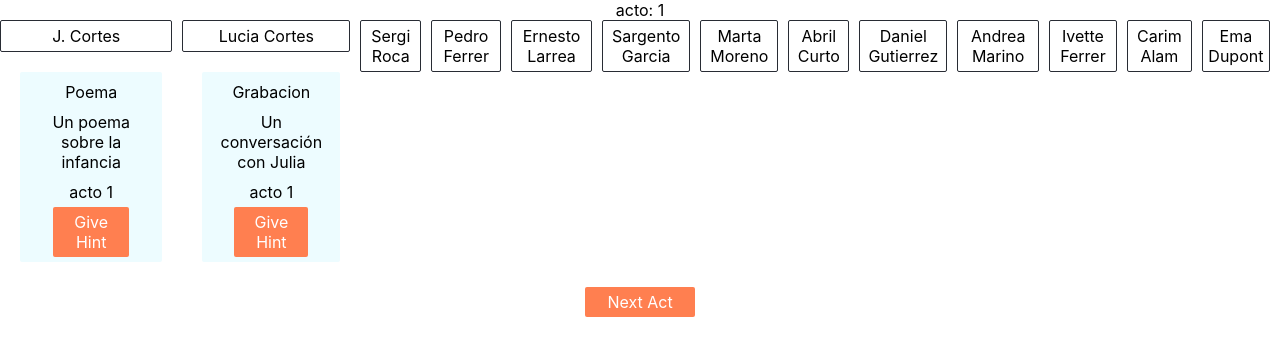
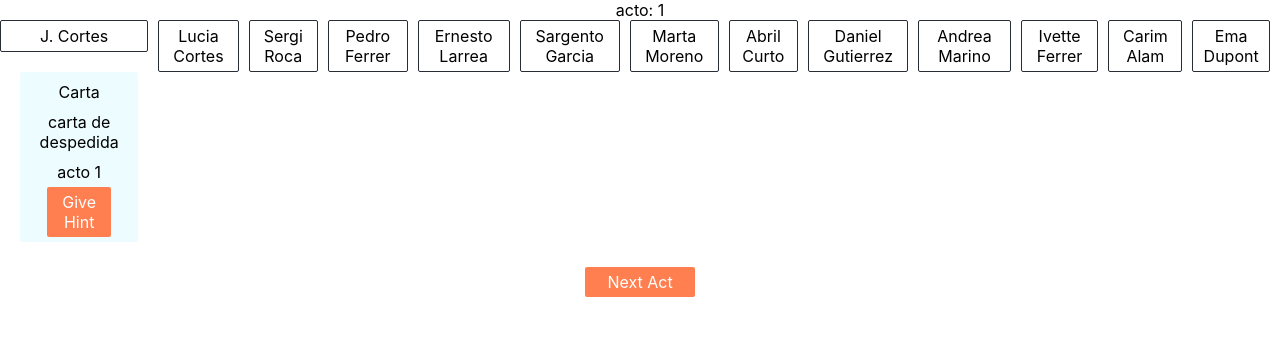
Before and after one commit to Diana0604/tfm-adri, a React (Create React App) app: page / in a window 1280 px wide. Shown: the top 356 px of the page. Built offline with nearby package versions, Linux system fonts and the light colour scheme.

Commit message:
refactor hints

```diff
--- a/@types.ts
+++ b/@types.ts
@@ -2,7 +2,6 @@ type Character = {
   name: CharacterName,
   surname: string,
   title?: string,
-  hints: Hint[][]
 }
 
 type HintType = 'Carta' | 'Postal' | 'Fotografia' | 'Grabacion' | 'Poema' | 'Misc'
@@ -13,5 +12,5 @@ type Hint = {
   type: HintType,
   name: string,
   hintDependency?: string,
-  duplicated?: CharacterName,
+  belongsTo: CharacterName[]
 }
--- a/src/App.tsx
+++ b/src/App.tsx
@@ -1,12 +1,15 @@
 import "./App.css";
 import ArgumentContextProvider from "./contexts/ArgumentContextProvider";
 import ManagerComponent from "./components/ManagerComponent";
+import HintContextProvider from "./contexts/HintContextProvider";
 
 function App() {
   return (
     <div className="App container">
       <ArgumentContextProvider>
-        <ManagerComponent />
+        <HintContextProvider>
+          <ManagerComponent />
+        </HintContextProvider>
       </ArgumentContextProvider>
     </div>
   );
--- a/src/components/CharacterComponent.tsx
+++ b/src/components/CharacterComponent.tsx
@@ -1,18 +1,41 @@
-import { useContext } from "react";
+import { useContext, useEffect, useState } from "react";
 import HintComponent from "./HintComponent";
 import { CharacterContext } from "../contexts/CharacterContext";
-import HintContextProvider from "../contexts/HintContextProvider";
+import { HintContext } from "../contexts/HintContextProvider";
+import { ArgumentContext } from "../contexts/ArgumentContextProvider";
 
 const CharacterComponent = () => {
   const character = useContext(CharacterContext);
+
+  const { act } = useContext(ArgumentContext);
+
+  const { leftHints } = useContext(HintContext);
+
+  const [currentHint, setCurrentHint] = useState<Hint>();
+  const [hintAct, setHintAct] = useState<number>(0);
+
+  useEffect(() => {
+    for (const nextAct in leftHints) {
+      //if beyond act return
+      if (Number(nextAct) + 1 > act) break;
+
+      //check if active hint for this character
+      for (const hint of leftHints[nextAct]) {
+        if (hint.belongsTo.includes(character.name)) {
+          setHintAct(Number(nextAct) + 1);
+          setCurrentHint(hint);
+          return;
+        }
+      }
+    }
+  }, [act, leftHints]);
+
   return (
     <div>
       <div className="outlined">
         {character.title} {character.name} {character.surname}
       </div>
-      <HintContextProvider>
-        <HintComponent />
-      </HintContextProvider>
+      <HintComponent currentHint={currentHint} actIndex={hintAct} />
     </div>
   );
 };
--- a/src/components/HintComponent.tsx
+++ b/src/components/HintComponent.tsx
@@ -1,8 +1,14 @@
 import { useContext } from "react";
 import { HintContext } from "../contexts/HintContextProvider";
 
-const HintComponent = () => {
-  const { currentHint, nextHint, actIndex } = useContext(HintContext);
+interface HintProps {
+  currentHint: Hint | undefined;
+  actIndex: number;
+}
+
+const HintComponent = (props: HintProps) => {
+  const { currentHint, actIndex } = props;
+
   return (
     <div
       className={`soft-background margin-20 ${
@@ -17,16 +23,8 @@ const HintComponent = () => {
 
           <div className="padding-5">acto {actIndex}</div>
 
-          {currentHint.duplicated ? (
-            <div className="padding-5">
-              compartida con {currentHint.duplicated}
-            </div>
-          ) : undefined}
-
           <div className="container">
-            <button className="button" onClick={nextHint}>
-              Give Hint
-            </button>
+            <button className="button">Give Hint</button>
           </div>
         </>
       ) : undefined}
--- a/src/constants.ts
+++ b/src/constants.ts
@@ -1,196 +1,102 @@
 export const characters: Character[] = [
   {
     name: 'J.',
-    surname: 'Cortes',
-    hints: [
-      //act 1
-      [
-        {
-          type: 'Carta',
-          name: 'carta de despedida',
-        },
-        {
-          type: 'Fotografia',
-          name: 'Foto carnet',
-        }
-      ],
-      //act 2
-      [
-        {
-          type: 'Poema',
-          name: 'Un poema sobre la infancia',
-        },
-        {
-          type: 'Grabacion',
-          name: 'Una grabacion al piano',
-        },
-        {
-          type: 'Grabacion',
-          name: 'Una conversacion con Lucia',
-          hintDependency: 'fotografia de boda - Lucia',
-        }
-      ],
-      //act 3
-      [
-        {
-          type: 'Grabacion',
-          name: 'Una conversacion con Lucia',
-          duplicated: 'Lucia',
-        },
-        {
-          type: 'Carta',
-          name: 'Una carta para Pedro',
-        }
-      ],
-      //act 4
-      [
-        {
-          type: 'Fotografia',
-          name: 'Una fotografía de graduación',
-        },
-        {
-          type: 'Grabacion',
-          name: 'Una carta para Abril',
-        },
-        {
-          type: 'Grabacion',
-          name: 'Una conversacion con Pedro',
-        }
-      ],
-      //act 5
-      [
-        {
-          type: 'Grabacion',
-          name: 'Una conversacion con Lucia',
-        },
-        {
-          type: 'Grabacion',
-          name: 'Una conversacion con Andrea',
-        }
-      ]]
+    surname: 'Cortes'
   },
   {
     name: 'Lucia',
     surname: 'Cortes',
-    hints: [
-      //acto 1
-      [],
-      //acto 2
-      [
-        {
-          type: 'Grabacion',
-          name: 'Un conversación con Julia'
-        },
-        {
-          type: 'Fotografia',
-          name: 'Una foto de un grafiti'
-        },
-        {
-          type: 'Grabacion',
-          name: 'Una llamada telefonica con Pedro'
-        },
-        {
-          type: 'Misc',
-          name: 'Una invitacion de boda + una foto de recien casados'
-        }
-      ],
-      //acto 3
-      [
-        {
-          type: 'Fotografia',
-          name: 'Una fotografia con Julia',
-        },
-        {
-          type: 'Grabacion',
-          name: 'Una conversacion con J.',
-          duplicated: 'J.',
-        },
-        {
-          type: 'Grabacion',
-          name: 'Una llamada con Sergio'
-        }
-      ],
-      //acto 4
-      [
-        {
-          type: 'Postal',
-          name: 'Una postal para Pedro'
-        },
-        {
-          type: 'Grabacion',
-          name: 'Una conversacion con Sergi'
-        }
-      ],
-      //acto 5
-      [
-        {
-          type: 'Fotografia',
-          name: 'Una fotografia en un picnic'
-        },
-        {
-          type: 'Grabacion',
-          name: 'Una conversacion con J.'
-        },
-        {
-          type: 'Grabacion',
-          name: 'Una conversacion con Andrea'
-        }
-      ]
-    ]
   },
   {
     name: 'Sergi',
     surname: 'Roca',
-    hints: [[]]
   },
   {
     name: 'Pedro',
     surname: 'Ferrer',
-    hints: [[]]
   },
   {
     name: 'Ernesto',
     surname: 'Larrea',
-    hints: [[]]
   },
   {
     surname: 'Garcia',
     name: 'Sargento',
-    hints: [[]]
   },
   {
     name: 'Marta',
     surname: 'Moreno',
-    hints: [[]]
   },
   {
     name: 'Abril',
     surname: 'Curto',
-    hints: [[]]
   },
   {
     name: 'Daniel',
     surname: 'Gutierrez',
-    hints: [[]]
   },
   {
     name: 'Andrea',
     surname: 'Marino',
-    hints: [[]]
   },
   {
     name: 'Ivette',
     surname: 'Ferrer',
-    hints: [[]]
   },
   {
     name: 'Carim',
     surname: 'Alam',
-    hints: [[]]
   },
   {
     name: 'Ema',
     surname: 'Dupont',
-    hints: [[]]
   }
 ]
+
+export const hints: Hint[][] = [
+  //acto 1
+  [
+    {
+      type: 'Carta',
+      name: 'carta de despedida',
+      belongsTo: ['J.']
+    },
+    {
+      type: 'Fotografia',
+      name: 'Foto carnet',
+      belongsTo: ['J.']
+    }
+  ],
+  //acto 2
+  [
+    {
+      type: 'Poema',
+      name: 'Un poema sobre la infancia',
+      belongsTo: ['J.']
+    },
+    {
+      type: 'Grabacion',
+      name: 'Una grabacion al piano',
+      belongsTo: ['J.']
+    },
+    {
+      type: 'Grabacion',
+      name: 'Una conversacion con Lucia',
+      hintDependency: 'fotografia de boda - Lucia',
+      belongsTo: ['J.']
+    }
+  ],
+  //acto 3
+  [
+    {
+      type: 'Grabacion',
+      name: 'Una conversacion con Lucia',
+      belongsTo: ['Lucia', 'J.'],
+    },
+    {
+      type: 'Carta',
+      name: 'Una carta para Pedro',
+      belongsTo: ['J.']
+    }
+  ],
+]
--- a/src/contexts/CharacterContext.tsx
+++ b/src/contexts/CharacterContext.tsx
@@ -3,7 +3,6 @@ import { createContext } from "react";
 const defaultChar: Character = {
   name: "",
   surname: "",
-  hints: [],
 };
 
 export const CharacterContext = createContext<Character>(defaultChar);
--- a/src/contexts/HintContextProvider.tsx
+++ b/src/contexts/HintContextProvider.tsx
@@ -1,51 +1,29 @@
-import { createContext, useContext, useEffect, useState } from "react";
-import { CharacterContext } from "./CharacterContext";
-import { ArgumentContext } from "./ArgumentContextProvider";
+import { createContext, useState } from "react";
+import { hints } from "../constants";
 
 interface HintContextProps {
-  currentHint?: Hint;
-  nextHint: () => void;
-  actIndex: number
+  leftHints: Hint[][];
+  giveHint: (act: number, hintIndex: number) => void;
 }
 
 const initProps: HintContextProps = {
-  nextHint: () => {},
-  actIndex: 1
+  leftHints: [],
+  giveHint: () => {},
 };
 
 export const HintContext = createContext<HintContextProps>(initProps);
 
 const HintContextProvider = ({ children }: { children: React.ReactNode }) => {
-  const character = useContext(CharacterContext);
-  const { act } = useContext(ArgumentContext);
-  const [currentHint, setCurrentHint] = useState<Hint>();
-  const [hintIndex, setHintIndex] = useState<number>(0);
-  const [actIndex, setActIndex] = useState<number>(1);
+  const [leftHints, setLeftHints] = useState<Hint[][]>(hints);
 
-  useEffect(() => {
-    if (currentHint === undefined) {
-      setHintIndex(0);
-      setActIndex(act);
-    }
-  }, [act]);
-
-  useEffect(() => {
-    if (character.hints[actIndex] && character.hints[actIndex][hintIndex])
-      setCurrentHint(character.hints[actIndex][hintIndex]);
-    else {
-      if (act > actIndex) {
-        setActIndex(actIndex + 1);
-        setHintIndex(0);
-      } else setCurrentHint(undefined);
-    }
-  }, [hintIndex]);
-
-  const nextHint = () => {
-    setHintIndex(hintIndex + 1);
+  const giveHint = (act: number, hintIndex: number) => {
+    const currentHints: Hint[][] = JSON.parse(JSON.stringify(leftHints));
+    currentHints[act].splice(hintIndex, 1);
+    setLeftHints(currentHints);
   };
 
   return (
-    <HintContext.Provider value={{ currentHint, nextHint, actIndex }}>
+    <HintContext.Provider value={{ leftHints, giveHint }}>
       {children}
     </HintContext.Provider>
   );
```
